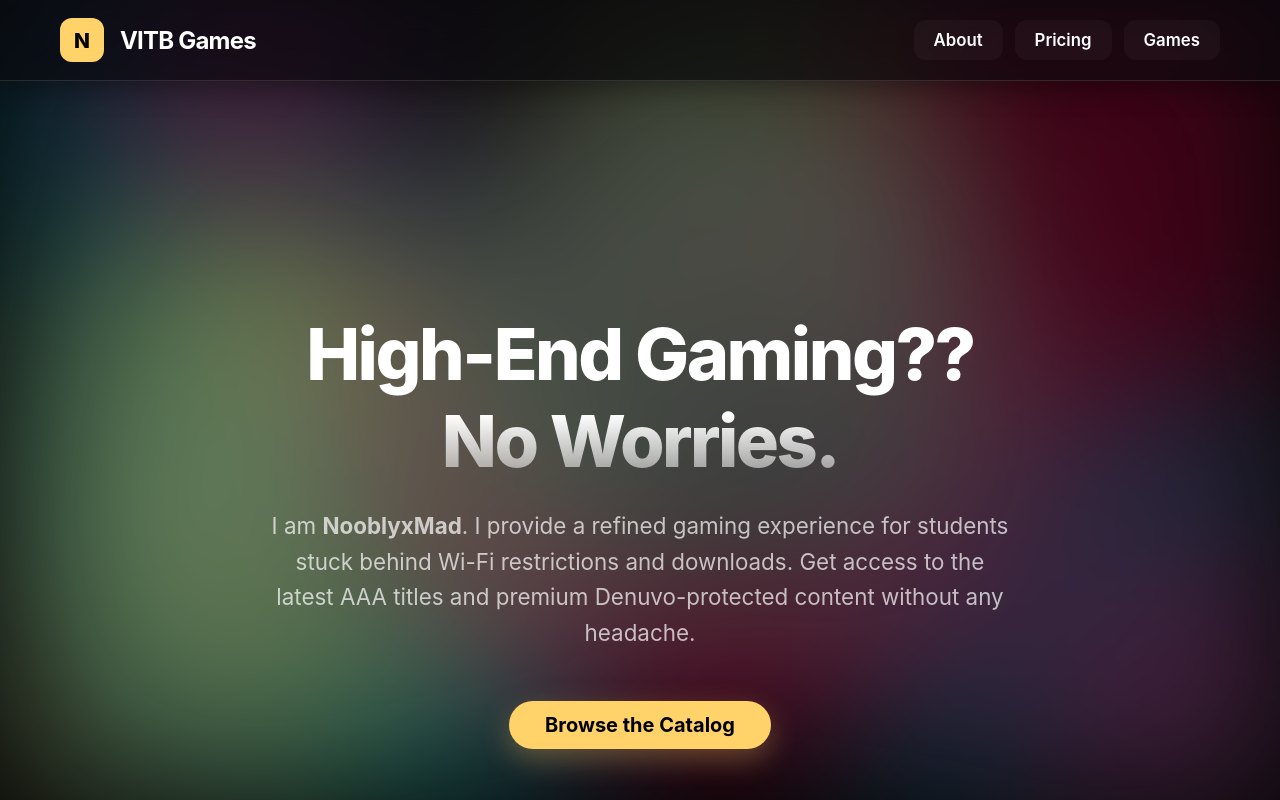
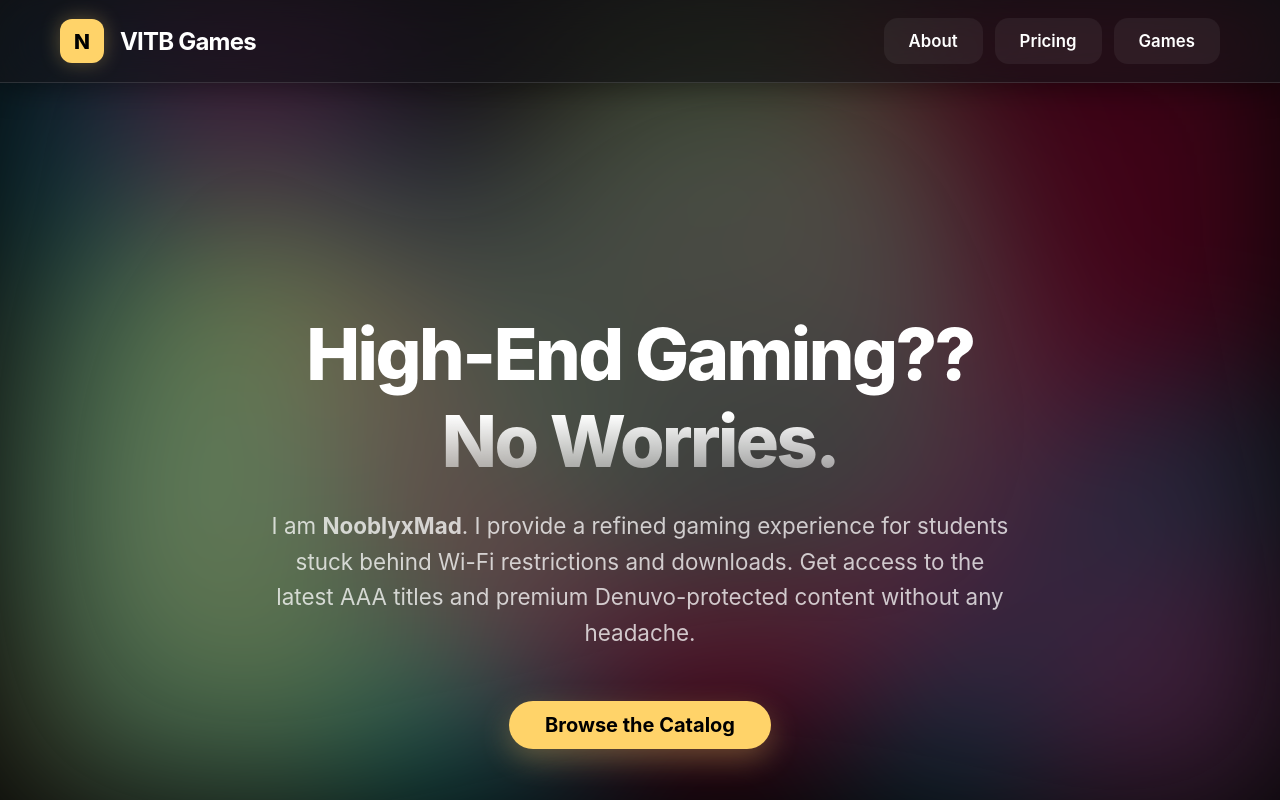
Before and after one commit to nooblyxmad/my-website, a plain HTML site: page index.html in a window 1280 px wide. Shown: the top 800 px of the page. Drawn offline with Linux system fonts and the light colour scheme; animation ran at ten frames a second.

Commit message:
Update index.html

```diff
--- a/index.html
+++ b/index.html
@@ -8,14 +8,13 @@
   <style>
     :root {
       /* Liquid Glass Variables */
-      --glass-bg: rgba(10, 10, 15, 0.7);
+      --glass-bg: rgba(20, 20, 25, 0.7); /* Updated to match Source */
       --glass-border: rgba(255, 255, 255, 0.12);
       --accent: #ffd369;
       --accent-glow: rgba(255, 211, 105, 0.3);
       --text-main: #ffffff;
-      --text-muted: rgba(255, 255, 255, 0.7);
-      --font-stack: -apple-system, BlinkMacSystemFont, "SF Pro Display",
-        "SF Pro Text", "Helvetica Neue", Helvetica, Arial, sans-serif;
+      --text-muted: rgba(255, 255, 255, 0.75);
+      --font-stack: -apple-system, BlinkMacSystemFont, "SF Pro Display", "SF Pro Text", Helvetica, Arial, sans-serif;
     }
 
     * {
@@ -41,6 +40,91 @@
       filter: blur(80px);
       opacity: 0.6;
     }
+
+    /* ===== NAVBAR STYLES (IMPORTED FROM GAMES PAGE) ===== */
+    .navbar-container {
+      position: fixed;
+      top: 0;
+      left: 0;
+      right: 0;
+      z-index: 1000;
+      display: flex;
+      justify-content: center;
+    }
+
+    .navbar {
+      display: flex;
+      align-items: center;
+      justify-content: space-between;
+      width: 100%;
+      max-width: 100%;
+      padding: 18px 60px;
+      background: var(--glass-bg);
+      backdrop-filter: blur(25px) saturate(180%);
+      -webkit-backdrop-filter: blur(25px) saturate(180%);
+      border-bottom: 1px solid var(--glass-border);
+      border-radius: 0;
+      box-shadow: 0 4px 30px rgba(0, 0, 0, 0.4);
+    }
+
+    .nav-left {
+      display: flex;
+      align-items: center;
+      gap: 16px;
+    }
+
+    .logo {
+      width: 44px;
+      height: 44px;
+      border-radius: 12px;
+      background: var(--accent);
+      color: #000;
+      display: flex;
+      align-items: center;
+      justify-content: center;
+      font-weight: 800;
+      font-size: 1.3rem;
+      box-shadow: 0 0 20px var(--accent-glow);
+    }
+
+    .site-name {
+      font-size: 1.5rem;
+      font-weight: 700;
+      letter-spacing: -0.8px;
+    }
+
+    .nav-right {
+      display: flex;
+      gap: 12px;
+    }
+
+    .nav-btn {
+      padding: 12px 24px;
+      border-radius: 14px;
+      background: rgba(255,255,255,0.06);
+      border: 1px solid transparent;
+      color: #fff;
+      text-decoration: none;
+      font-size: 1.05rem;
+      font-weight: 600;
+      transition: all 0.3s cubic-bezier(0.4, 0, 0.2, 1);
+      position: relative; /* For span z-index */
+    }
+
+    .nav-btn:hover {
+      background: rgba(255,255,255,0.12);
+      transform: scale(1.05);
+      border-color: var(--glass-border);
+    }
+
+    /* Mobile Optimization for Navbar */
+    @media (max-width: 850px) {
+      .navbar { padding: 10px 20px; }
+      .site-name { font-size: 1.2rem; }
+      .nav-btn { padding: 8px 16px; font-size: 0.9rem; }
+    }
+
+    /* ===== EXISTING HOME PAGE STYLES BELOW ===== */
 
     @keyframes revealUp {
       from { opacity: 0; transform: translateY(30px); filter: blur(10px); }
@@ -85,71 +169,8 @@
       z-index: 1;
     }
 
-    .navbar-container {
-      position: fixed;
-      inset: 0 0 auto 0;
-      z-index: 1000;
-      display: flex;
-      justify-content: center;
-    }
-
-    .navbar {
-      display: flex;
-      justify-content: space-between;
-      align-items: center;
-      width: 100%;
-      padding: 18px 60px;
-      background: var(--glass-bg);
-      backdrop-filter: blur(25px) saturate(180%);
-      border-bottom: 1px solid var(--glass-border);
-      box-shadow: 0 4px 30px rgba(0,0,0,0.4);
-    }
-
-    .nav-left {
-      display: flex;
-      align-items: center;
-      gap: 16px;
-    }
-
-    .logo {
-      width: 44px;
-      height: 44px;
-      border-radius: 12px;
-      background: var(--accent);
-      color: #000;
-      display: flex;
-      align-items: center;
-      justify-content: center;
-      font-weight: 800;
-      font-size: 1.3rem;
-    }
-
-    .site-name {
-      font-weight: 700;
-      font-size: 1.5rem;
-      letter-spacing: -0.8px;
-    }
-
-    .nav-links { display: flex; gap: 12px; }
-
-    .nav-btn {
-      padding: 10px 20px;
-      border-radius: 12px;
-      color: var(--text-main);
-      text-decoration: none;
-      font-size: 1.05rem;
-      font-weight: 600;
-      background: rgba(255,255,255,0.03);
-      transition: all 0.3s ease;
-    }
-
-    .nav-btn:hover {
-      background: rgba(255,255,255,0.1);
-      transform: translateY(-2px);
-    }
-
     .hero {
-      padding: 250px 20px 100px;
+      padding: 250px 20px 100px; /* Kept adequate padding for fixed header */
       text-align: center;
       max-width: 950px;
       margin: auto;
@@ -175,7 +196,7 @@
     }
 
     .cta {
-      padding: 12px 36px; /* Optimized sizing */
+      padding: 12px 36px;
       border-radius: 100px;
       background: var(--accent);
       color: #000;
@@ -261,7 +282,8 @@
       <div class="logo">N</div>
       <div class="site-name">VITB Games</div>
     </div>
-    <div class="nav-links">
+
+    <div class="nav-right">
       <a class="nav-btn liquid-interactive" href="https://vitbgames.vercel.app/about"><span>About</span></a>
       <a class="nav-btn liquid-interactive" href="https://vitbgames.vercel.app/pricing"><span>Pricing</span></a>
       <a class="nav-btn liquid-interactive" href="https://vitbgames.vercel.app/games"><span>Games</span></a>
```
